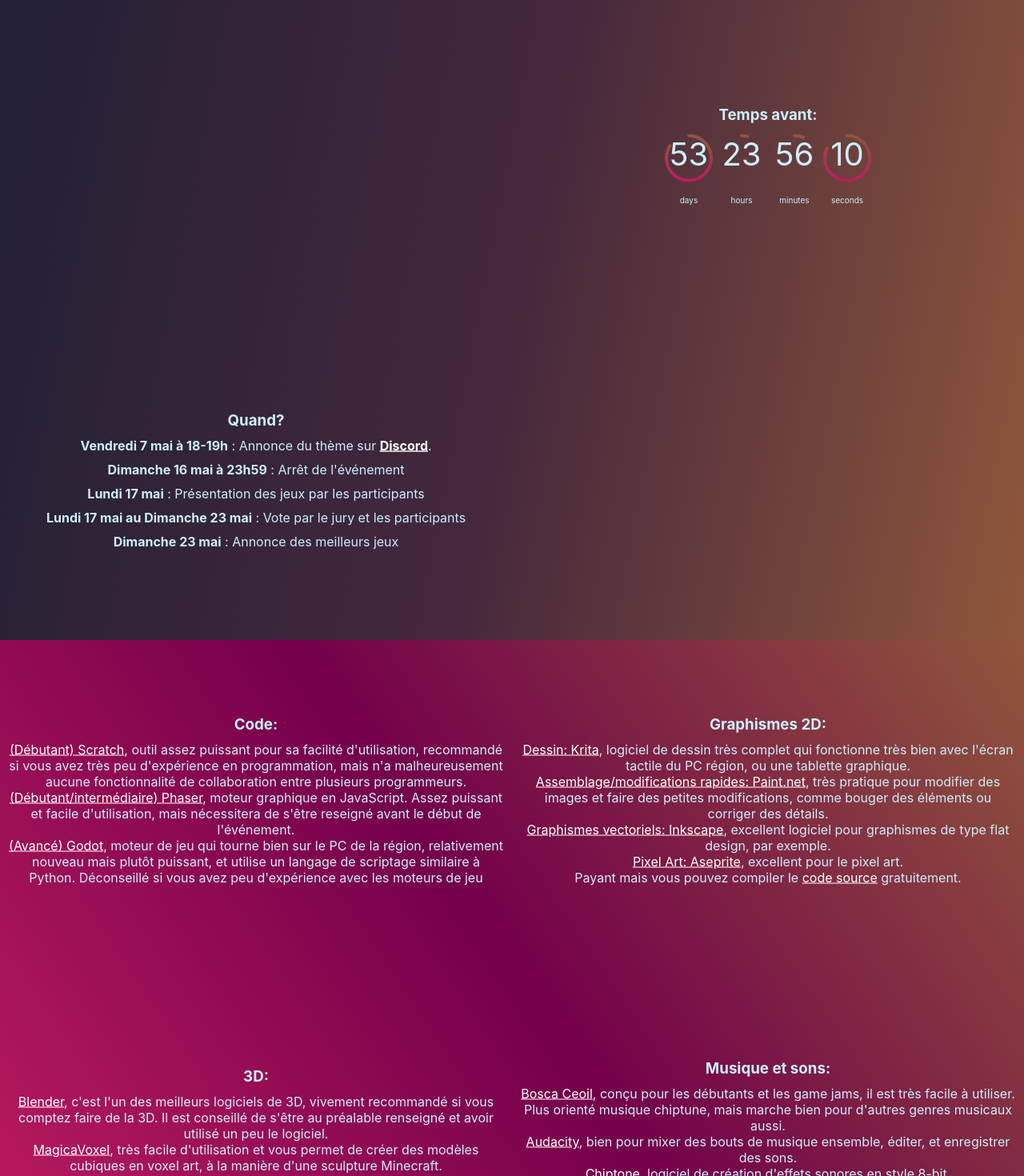
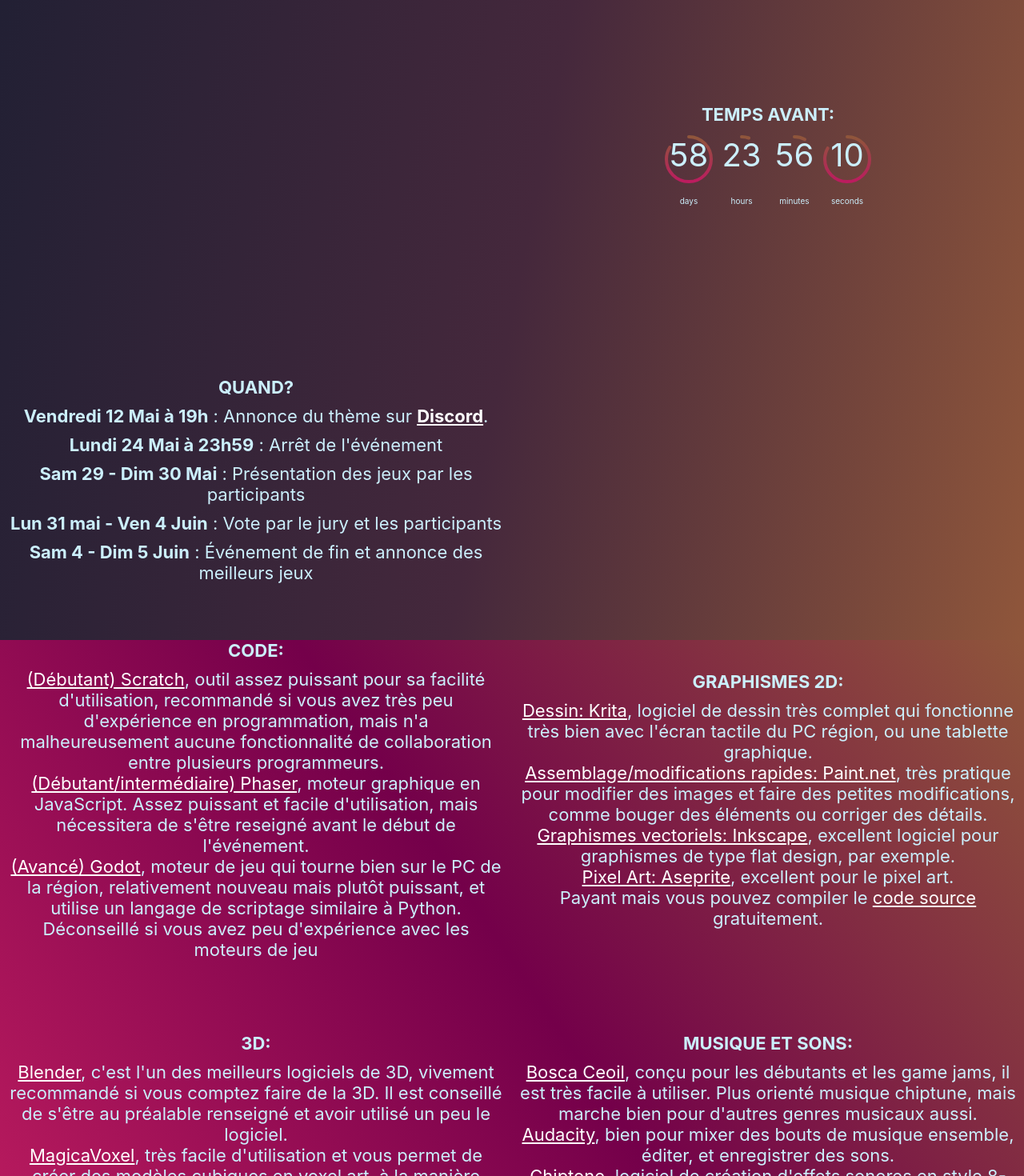
Before and after one commit to MGJIL/MGJIL.github.io, a React (Create React App) app: page / in a window 1280 px wide. Shown: the part 1600-3070 px from the top of the page at 80% size. Built offline with nearby package versions, Linux system fonts and the light colour scheme; a web font is replaced by a local one.

Commit message:
Some Minor changement and Changement de date

```diff
--- a/package.json
+++ b/package.json
@@ -2,7 +2,7 @@
   "name": "gamejaminterlycee",
   "version": "0.1.0",
   "private": true,
-  "homepage": "mgjil.github.io",
+  "homepage": "https://mgjil.github.io",
   "dependencies": {
     "@testing-library/jest-dom": "^5.11.10",
     "@testing-library/react": "^11.1.0",
--- a/public/index.html
+++ b/public/index.html
@@ -11,7 +11,7 @@
     />
     <meta property="og:title" content="Discord - GamJamInterlycée">
     <meta property="og:type" content="website">
-    <meta property="og:description" content="Un Site web pour La Game Jam Interlycée de Montpellier">
+    <meta property="og:description" content="Un Site web pour La Montpellier Game Jam Interlycée">
     <meta property="og:locale" content="fr_FR">
     <meta property="og:url" content="/discord">
     <meta property="og:image" content="./logo512.png">
--- a/src/App.css
+++ b/src/App.css
@@ -15,13 +15,15 @@
   padding: 0;
   text-align: center;
   color: var(--white-color);
+  font-size: 22px;
 }
 a{
   text-decoration: underline;
   color: white;
 }
-h3{
+h2{
   margin-bottom: 10px;
+  text-transform: uppercase;
 }
 p:not(.Horloge){
   margin: 10px;
@@ -298,7 +300,7 @@
 
 
 /*RESIZE*/
-@media screen and (max-width: 700px){
+@media screen and (max-width: 1000px){
   .Index{
     height: 700vh;
   }
--- a/src/components/Footer/Footer.js
+++ b/src/components/Footer/Footer.js
@@ -34,7 +34,7 @@
                 <a href="https://discord.gg/qnckfFcSqP" className="Discord">
                     <img className="Icone" alt="Discord" src="https://raw.githubusercontent.com/simple-icons/simple-icons/develop/icons/discord.svg" />
                 </a>
-                <a href="https://github.com/ARKANYOTA/GameJamInterlycee" className="SourceCode">
+                <a href="https://github.com/MGJIL/mgjil.github.io" className="SourceCode">
                     <img className="Icone" alt="Github" src="https://raw.githubusercontent.com/simple-icons/simple-icons/develop/icons/github.svg" />
                 </a>
             </div>
--- a/src/components/Page1/Page1.js
+++ b/src/components/Page1/Page1.js
@@ -12,7 +12,7 @@
 			</div>
 			<div className='Boite'>
 				<div className='Boite-texte'>
-					<h3>C'est quoi ?</h3>
+					<h2>C'EST QUOI ?</h2>
 					<p>
 						La Montpellier Game Jam est un événement où des équipes de lycéens unissent leurs forces entre
 						artistes, codeurs, musiciens, designeurs et écrivains afin de créer un jeu vidéo
@@ -22,7 +22,7 @@
 			</div>
 			<div className='Boite'>
 				<div className='Boite-texte'>
-					<h3>Pourquoi ?</h3>
+					<h2>POURQUOI ?</h2>
 					<p>
 						Créer un jeu n'est pas facile, et nécessitera de mettre en commun les connaissances de différentes personnes. <br/>
 						Dans les bonnes conditions, une game jam est une super expérience qui donne envie ensuite de continuer à apprendre, bien au delà du jeu vidéo. <br/>
--- a/src/components/Page2/Page2.js
+++ b/src/components/Page2/Page2.js
@@ -30,7 +30,7 @@
 						<stop offset="100%" stopColor="var(--wood-color)"/>
 					</linearGradient>
 					<circle transform="rotate(-90) translate(-60)" strokeLinecap="round"  cx="30" cy="30" r="28"
-						stroke="url(#linear)" strokeWidth="4" fill="none" strokeDasharray="173"
+						stroke="url(#linear)" strokeWidth="4" fill="none" strokeDasharray="175"
 						strokeDashoffset={this.props.timeLeft[this.props.interval]/this.Render_Sur_Combien()*173} strokemitterlimit="0"/>
 				</svg>
 			</React.Fragment>
@@ -42,8 +42,8 @@
 
 	// https://github.com/do-community/react-hooks-timer/tree/859cb4439bf61bcf56a61238bd3b26518cc9f03c
 	const calculateTimeLeft = () => {
-		const TimeGameJam = +new Date(2021, 4, 7, 20,0,0)
-		const TimeFinGameJam = +new Date(2021, 4, 16, 23,59,59)
+		const TimeGameJam = +new Date(2021, 4, 12, 20,0,0)
+		const TimeFinGameJam = +new Date(2021, 4, 24, 23,59,59)
 		const DifTimeGameJam = TimeGameJam - +new Date();
 		const DifTimeFinGameJam = TimeFinGameJam - +new Date();
 		let difference;
@@ -103,7 +103,7 @@
 	return (
 		<div>
 			{timerComponents.length ?
-				<div className="Boite_Interval"><h3>Temps avant:</h3>{timerComponents}<br/>{nameComponents}</div>
+				<div className="Boite_Interval"><h2>Temps avant:</h2>{timerComponents}<br/>{nameComponents}</div>
 				:<span>Time's up!</span>
 			}
 		</div>
@@ -144,18 +144,20 @@
 				</div>
 				<div className='Boite'>
 					<div className='Boite-texte'>
-						<h3>Quand?</h3>
+						<h2>Quand?</h2>
 						<p>
-							<strong>Vendredi 7 mai à 18-19h</strong> : Annonce du thème sur <u>
+							<strong>Vendredi 12 Mai à 19h</strong> : Annonce du thème sur <u>
 								<strong>
-									<a href="https://discord.com/invite/qnckfFcSqP">Discord</a>
+									<u>
+										<a href="https://discord.com/invite/qnckfFcSqP">Discord</a>
+									</u>
 								</strong>
 							</u>.
 						</p>
-						<p><strong>Dimanche 16 mai à 23h59</strong> : Arrêt de l'événement</p>
-						<p><strong>Lundi 17 mai</strong> : Présentation des jeux par les participants</p>
-						<p><strong>Lundi 17 mai au Dimanche 23 mai</strong> : Vote par le jury et les participants</p>
-						<p><strong>Dimanche 23 mai</strong> : Annonce des meilleurs jeux</p>
+						<p><strong>Lundi 24 Mai à 23h59</strong> : Arrêt de l'événement</p>
+						<p><strong>Sam 29 - Dim 30 Mai</strong> : Présentation des jeux par les participants</p>
+						<p><strong>Lun 31 mai - Ven 4 Juin</strong> : Vote par le jury et les participants</p>
+						<p><strong>Sam 4 - Dim 5 Juin</strong> : Événement de fin et annonce des meilleurs jeux</p>
 					</div>
 				</div>
 				<div className='Boite'>
--- a/src/components/Page3/Page3.js
+++ b/src/components/Page3/Page3.js
@@ -5,7 +5,7 @@
 		<div className="Page3">
 			<div className='Boite'>
 				<div className='Boite-texte'>
-					<h3>Code:</h3>
+					<h2>Code:</h2>
 					<p>
 						<a href="https://scratch.mit.edu/">(Débutant) Scratch</a>, outil assez puissant pour sa
 						facilité d'utilisation, recommandé si vous avez très peu d'expérience en programmation, mais
@@ -21,7 +21,7 @@
 			</div>
 			<div className='Boite'>
 				<div className='Boite-texte'>
-					<h3>Graphismes 2D:</h3>
+					<h2>Graphismes 2D:</h2>
 					<p>
 						<a href="https://krita.org/">Dessin: Krita</a>, logiciel de dessin très complet qui fonctionne très bien
 						avec l'écran tactile du PC région, ou une tablette graphique.<br></br>
@@ -38,7 +38,7 @@
 			</div>
 			<div className='Boite'>
 				<div className='Boite-texte'>
-					<h3>3D:</h3>
+					<h2>3D:</h2>
 					<p>
 						<a href="https://www.blender.org/">Blender</a>, c'est l'un des meilleurs logiciels
 						de 3D, vivement recommandé si vous comptez faire de la 3D. Il est conseillé de s'être
@@ -50,7 +50,7 @@
 			</div>
 			<div className='Boite'>
 				<div className='Boite-texte'>
-					<h3>Musique et sons:</h3>
+					<h2>Musique et sons:</h2>
 					<p>
 						<a href="https://boscaceoil.net/">Bosca Ceoil</a>, conçu pour les débutants et les game
 						jams, il est très facile à utiliser. Plus orienté musique chiptune, mais marche bien pour
@@ -71,7 +71,7 @@
 <h2>Des conseils pour bien vous organiser!</h2>
 			<div className='Boite'>
 				<div classeName='Boite-texte'>
-					<h3><b>1 · VISEZ PETIT.</b></h3>
+					<h2><b>1 · VISEZ PETIT.</b></h2>
 					<p>
 						C'est très facile de se laisser emporter dans son imagination et tenter de faire
 						quelque chose de trop ambitieux. Une fois que vous avez une idée de ce que vous voulez faire,
@@ -82,7 +82,7 @@
 			</div>
 			<div className='Boite'>
 				<div className='Boite-texte'>
-					<h3>2 · N'oubliez pas de rester en bonne santé!</h3>
+					<h2>2 · N'oubliez pas de rester en bonne santé!</h2>
 					<p>
 						Ça parait peut-être évident, mais c'est important de bien s'alimenter et dormir
 						et de faire des pauses régulières. C'est beaucoup plus facile de se concentrer avec
```
Also changed, not shown: 2 other files (tests, documents, lock files or other folders).
